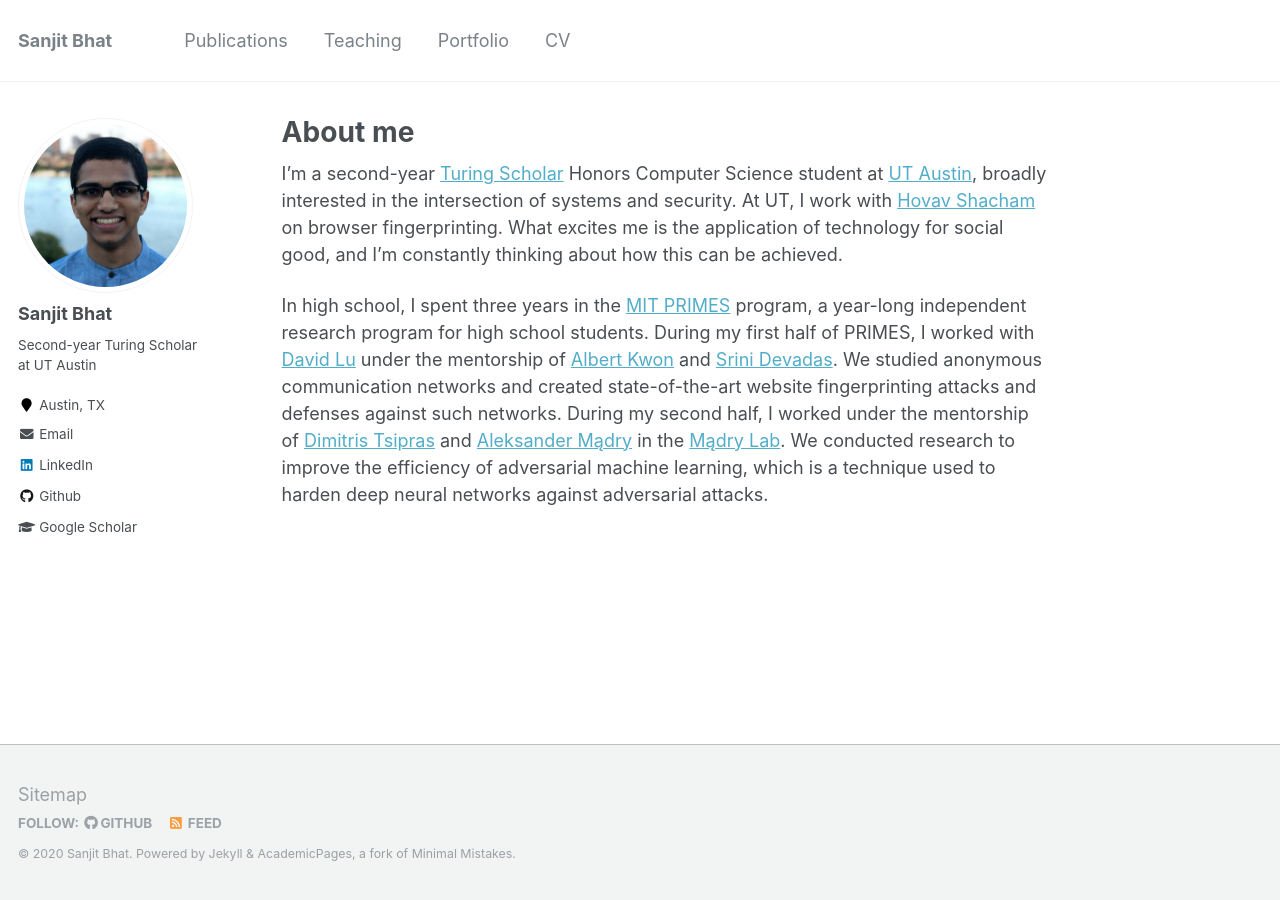
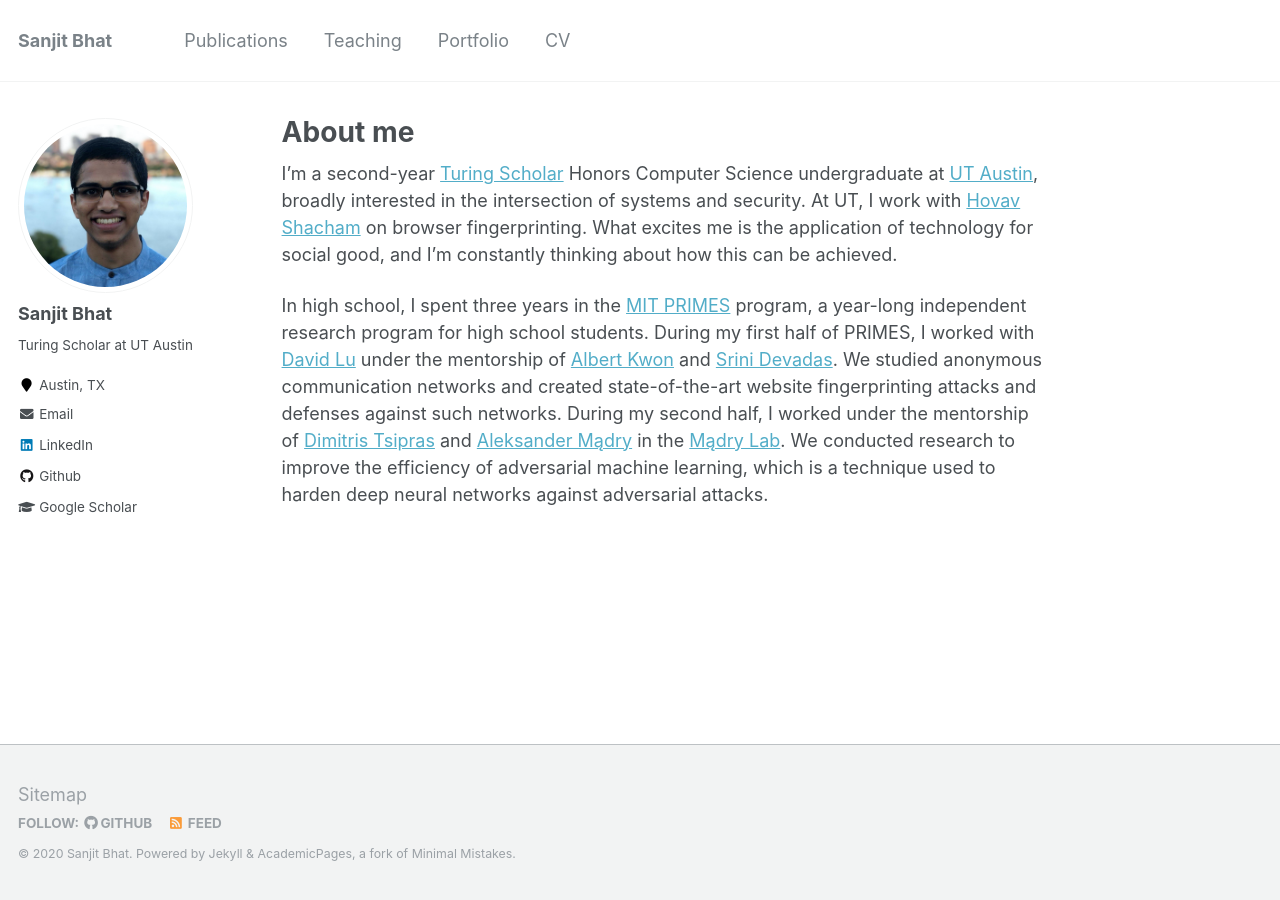
Before and after one commit to sanjit-bhat/sanjit-bhat.github.io, a Jekyll site: the page built from _pages/about.md, in a window 1280 px wide. Built offline with Jekyll 4.4.1, drawn with Linux system fonts in a browser that asks for light colours.

Commit message:
fix: some slight fix-ups

```diff
--- a/_config.yml
+++ b/_config.yml
@@ -82,7 +82,7 @@
 author:
   name             : "Sanjit Bhat"
   avatar           : "profile.png"
-  bio              : "Second-year Turing Scholar at UT Austin"
+  bio              : "Turing Scholar at UT Austin"
   location         : "Austin, TX"
   employer         :
   pubmed           :
--- a/_pages/about.md
+++ b/_pages/about.md
@@ -9,7 +9,7 @@
 ---
 
 I'm a second-year [Turing Scholar](https://www.cs.utexas.edu/turing-scholars)
-Honors Computer Science student
+Honors Computer Science undergraduate
 at [UT Austin](https://www.utexas.edu/),
 broadly interested in the intersection of systems and security.
 At UT, I work with [Hovav Shacham](https://www.cs.utexas.edu/~hovav/)
```
Also changed, not shown: _portfolio/2019-Music-Synth.md (+1 -1 lines), _portfolio/2020-Safe-Drinks.md (+1 -1 lines).
